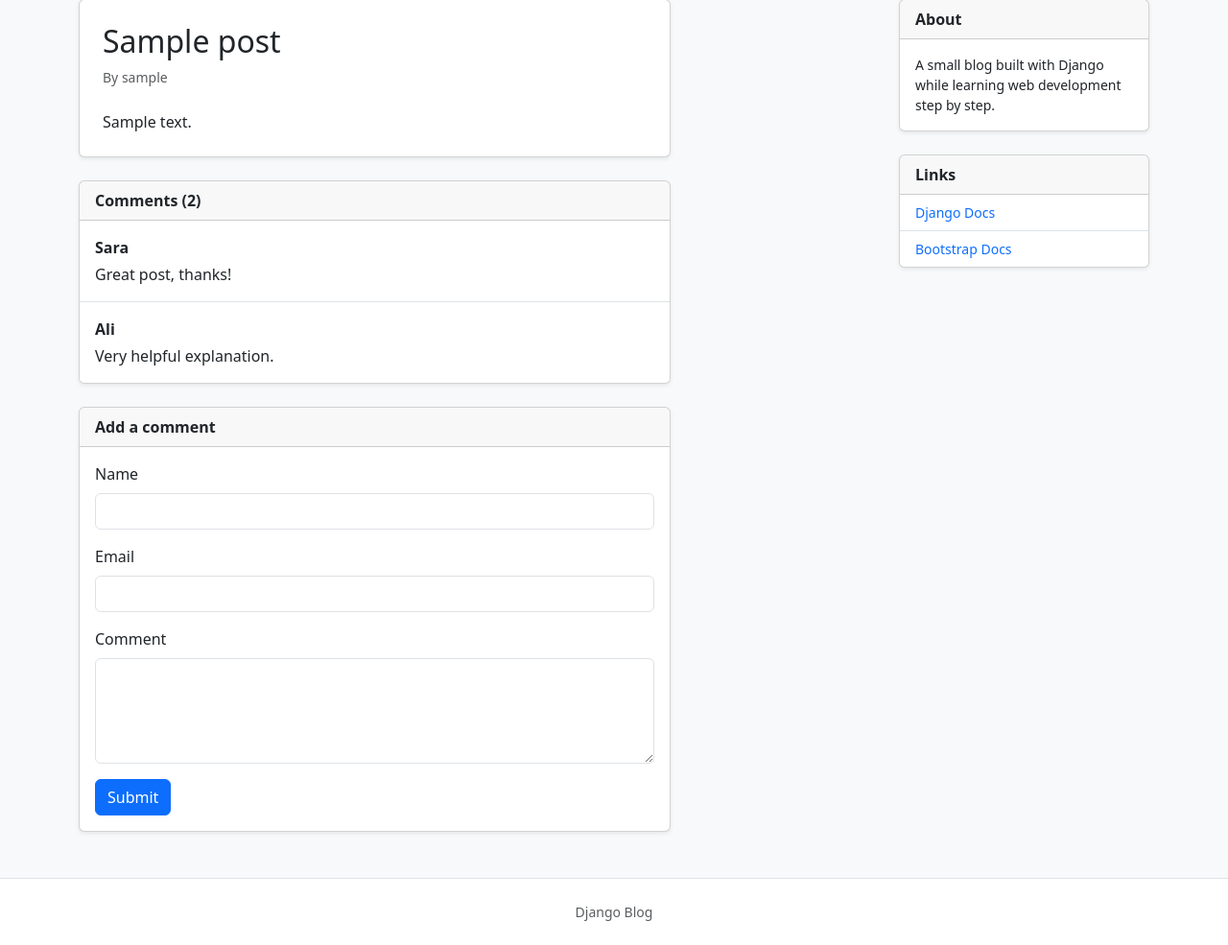
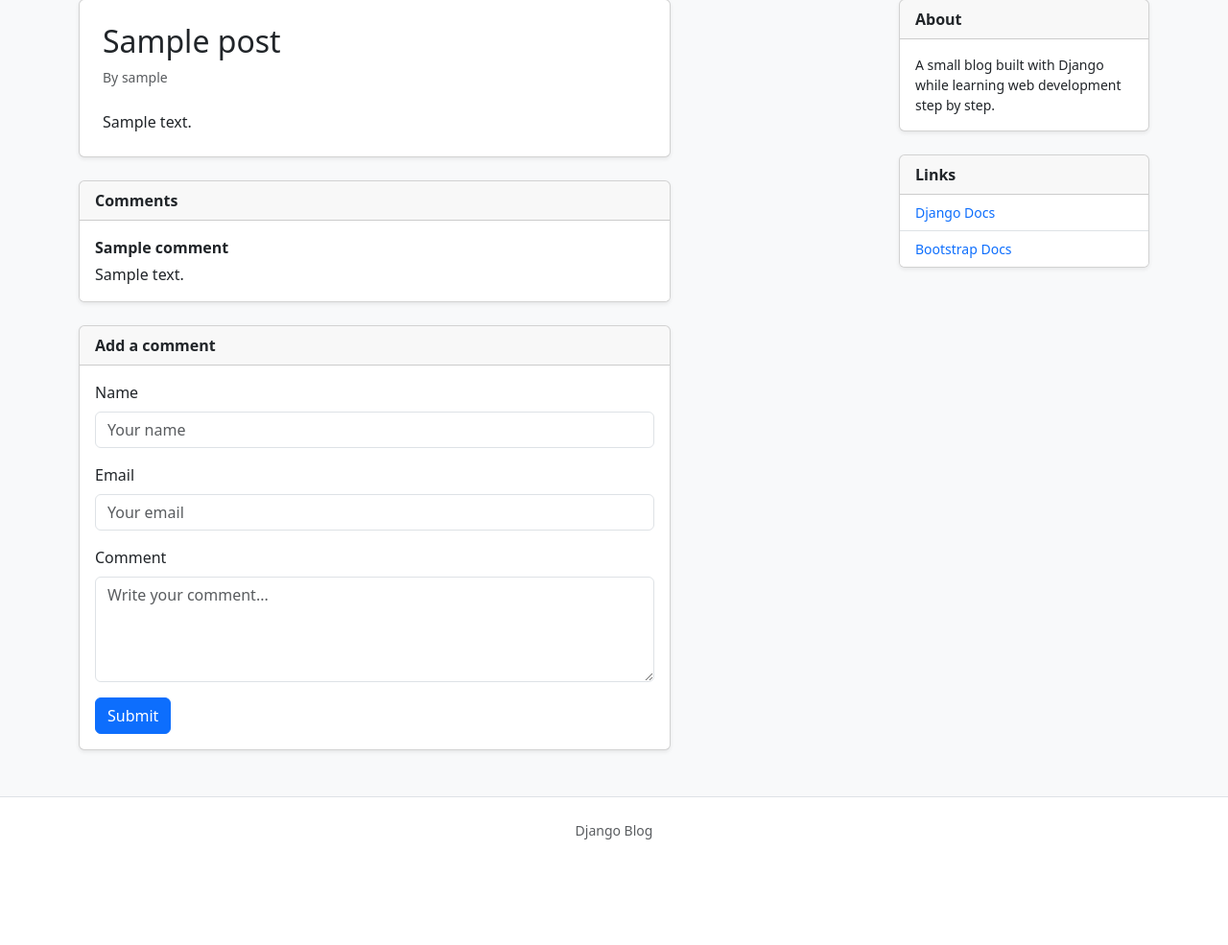
Before and after one commit to mohammad82aminn/django-blog, a Django app: page /blog/1/ in a window 1280 px wide. Shown: the part 264-1249 px from the top of the page at 96% size. After the commit the page ends 1139 px from the top, so only its background shows below. Run offline with Django 5.2, Linux system fonts and the light colour scheme; tables that the repository leaves empty hold one stand-in row (values such as "Sample post"); parts of the project's set-up code (start-up, migrations or seed data) failed here and were passed over.

Commit message:
feat: add comment system to blog posts

```diff
--- a/blog/admin.py
+++ b/blog/admin.py
@@ -1,6 +1,6 @@
 from django.contrib import admin
 
-from blog.models import Post
+from blog.models import Post, Comment
 
 @admin.register(Post)
 class PostAdmin(admin.ModelAdmin):
@@ -8,3 +8,5 @@
     list_filter = ("status", "datetime_created")
     search_fields = ("title", "text")
     ordering = ("-datetime_modified",)
+
+admin.site.register(Comment)
--- a/blog/forms.py
+++ b/blog/forms.py
@@ -1,7 +1,7 @@
 from dataclasses import field
 
 from django import forms
-from .models import Post
+from .models import Comment, Post
 
 class PostForm(forms.ModelForm):
     class Meta:
@@ -10,3 +10,40 @@
             "title",
             "text",
         ]
+
+class CommentForm(forms.ModelForm):
+    class Meta:
+        model = Comment
+        fields = [
+            'name',
+            'email',
+            'text'
+        ]
+
+        widgets = {
+
+                    "name": forms.TextInput(
+                        attrs={
+                            "class": "form-control",
+                            "placeholder": "Your name",
+                        }
+                    ),
+
+
+                    "email": forms.EmailInput(
+                        attrs={
+                            "class": "form-control",
+                            "placeholder": "Your email",
+                        }
+                    ),
+
+
+                    "text": forms.Textarea(
+                        attrs={
+                            "class": "form-control",
+                            "placeholder": "Write your comment...",
+                            "rows": 4,
+                        }
+                    ),
+
+                }
--- a/blog/models.py
+++ b/blog/models.py
@@ -1,3 +1,4 @@
+
 from django.conf import settings
 from django.db import models
 
@@ -23,3 +24,13 @@
 
     def __str__(self):
         return self.title
+
+class Comment(models.Model):
+    post = models.ForeignKey(Post, on_delete=models.CASCADE, related_name='comments')
+    name = models.CharField(max_length=100)
+    email = models.EmailField()
+    text = models.TextField()
+    created_at = models.DateTimeField(auto_now_add=True)
+
+    def __str__(self):
+        return self.name
--- a/blog/templates/blog/post_detail.html
+++ b/blog/templates/blog/post_detail.html
@@ -21,16 +21,18 @@
 
             <!-- Comments -->
             <section class="card shadow-sm mb-4">
-                <div class="card-header fw-semibold">Comments (2)</div>
+                <div class="card-header fw-semibold">Comments </div>
                 <ul class="list-group list-group-flush">
+                    {% for comment in comments %}
                     <li class="list-group-item py-3">
-                        <p class="fw-semibold mb-1">Sara</p>
-                        <p class="mb-0">Great post, thanks!</p>
+                        <p class="fw-semibold mb-1">{{comment.name}}</p>
+                        <p class="mb-0">{{comment.text}}</p>
                     </li>
-                    <li class="list-group-item py-3">
-                        <p class="fw-semibold mb-1">Ali</p>
-                        <p class="mb-0">Very helpful explanation.</p>
-                    </li>
+                {% empty %}
+                <li class="list-group-item">
+                    No comments yet.
+                </li>
+                {% endfor %}
                 </ul>
             </section>
 
@@ -38,18 +40,21 @@
             <section class="card shadow-sm mb-4">
                 <div class="card-header fw-semibold">Add a comment</div>
                 <div class="card-body">
-                    <form>
+                    <form method = "post">
+
+                            {% csrf_token %}
+
                         <div class="mb-3">
-                            <label for="id_name" class="form-label">Name</label>
-                            <input type="text" class="form-control" id="id_name" name="name">
+                            <label class="form-label">Name</label>
+                        {{ comment_form.name }}
                         </div>
                         <div class="mb-3">
                             <label for="id_email" class="form-label">Email</label>
-                            <input type="email" class="form-control" id="id_email" name="email">
+                            {{comment_form.email}}
                         </div>
                         <div class="mb-3">
-                            <label for="id_text" class="form-label">Comment</label>
-                            <textarea class="form-control" id="id_text" name="text" rows="4"></textarea>
+                            <label class="form-label">Comment</label>
+                            {{comment_form.text}}
                         </div>
                         <button type="submit" class="btn btn-primary">Submit</button>
                     </form>
--- a/blog/views.py
+++ b/blog/views.py
@@ -1,7 +1,8 @@
 
 from django.shortcuts import get_object_or_404, render, redirect
 from django.contrib.auth import get_user_model
-from blog.forms import PostForm
+from blog.forms import PostForm, CommentForm
+from blog.models import Post, Comment
 from blog.models import Post
 
 def post_list_view(request):
@@ -10,7 +11,19 @@
 
 def post_detail_view(request, pk):
     post = get_object_or_404(Post, pk=pk)
-    return render(request, "blog/post_detail.html", {"post":post})
+
+    if request.method == 'POST':
+        form = CommentForm(request.POST)
+        if form.is_valid:
+            comment = form.save(commit=False)
+            comment.post = post
+            comment.save()
+            return redirect("blog/post_detail", pk = pk.post)
+    else:
+        form = CommentForm()
+
+    comments = post.comments.all()
+    return render(request, "blog/post_detail.html", {"post":post, "comments":comments, "comment_form":form})
 
 def post_create_view(request):
     if request.method == 'POST':
```
Also changed, not shown: blog/migrations/0002_comment.py (added).
